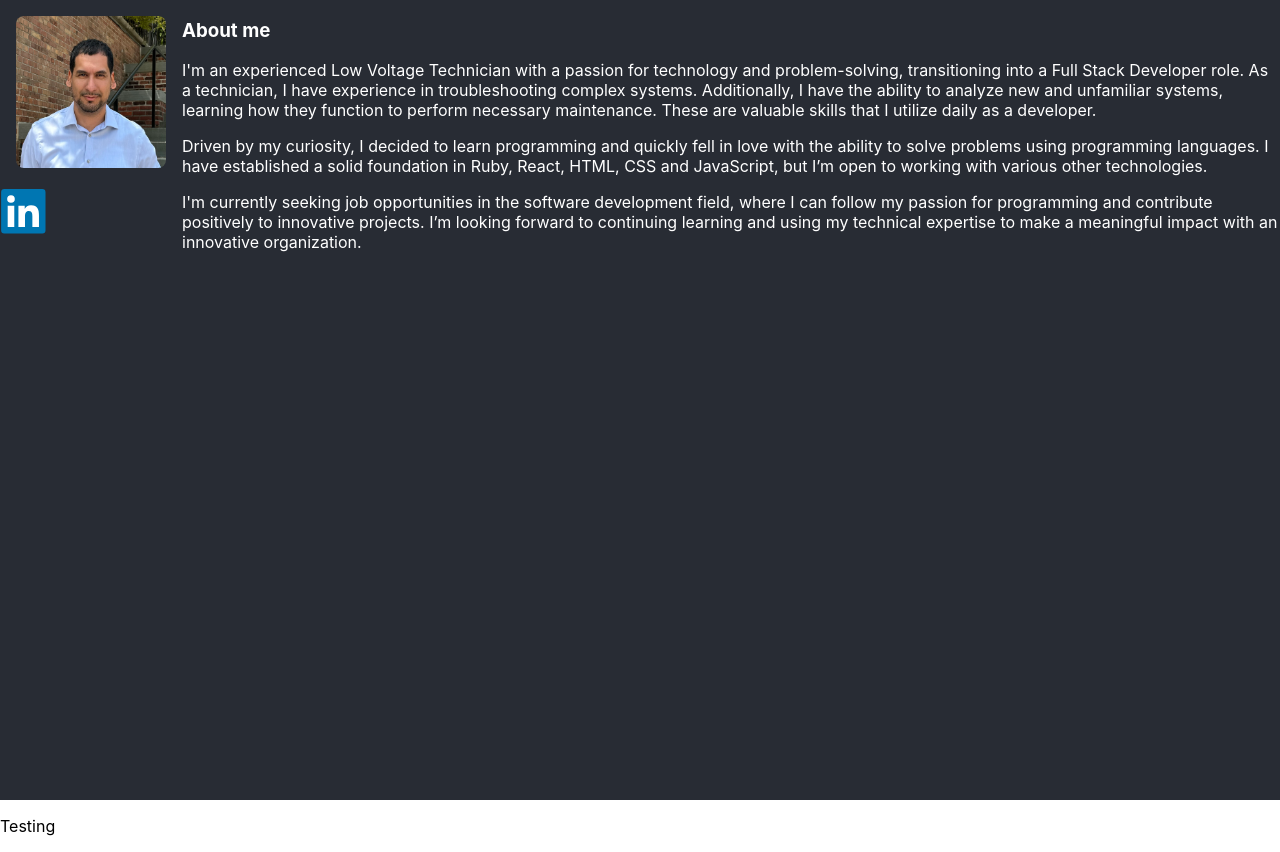
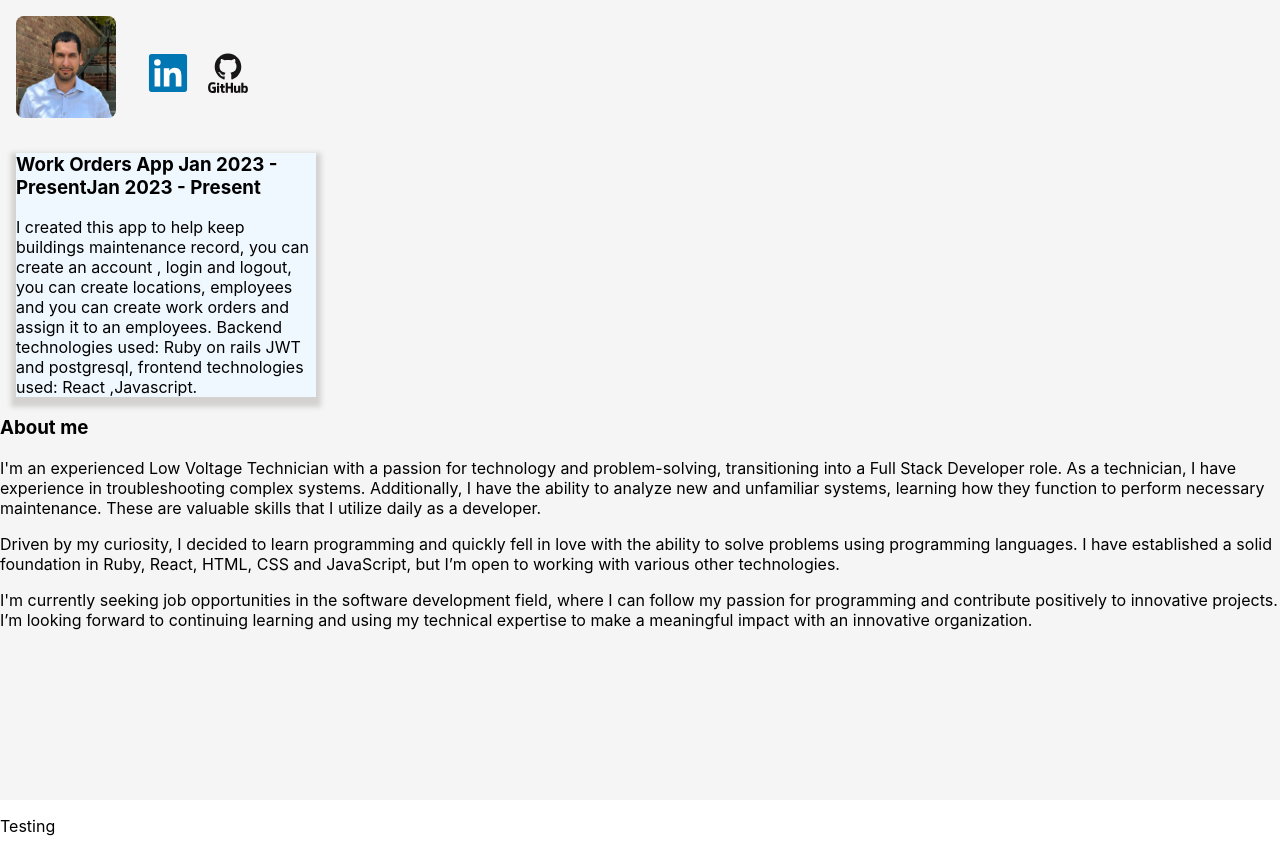
Before and after one commit to yarvinh/my-portfolio, a React (Create React App) app: page / in a window 1280 px wide. Built offline with nearby package versions, Linux system fonts and the light colour scheme.

Commit message:
create ProjectContainer component

```diff
--- a/src/App.css
+++ b/src/App.css
@@ -1,24 +1,57 @@
 
+body{
+  box-sizing: border-box;
+}
+.main-back-ground-color {
+  background-color: whitesmoke;
+  min-height: 100vh;
+  color: black;
 
-.main-back-ground-color {
-  background-color: #282c34;
-  min-height: 100vh;
-  /* display: flex; */
-  /* flex-direction: column; */
-  /* align-items: center; */
-  /* justify-content: center; */
-  /* font-size: calc(10px + 2vmin); */
-  color: white;
 }
 
 .profile-img{
-  width: 150px;
-  height: 152px;
+  width: 100px;
+  height: 102px;
   border-radius: .5rem;
   margin: 1rem;
 }
 
-.about-me{
+.nav-bar{
+  cursor: pointer;
   display: flex;
   flex-direction: row;
+  align-items: center;
 }
+
+
+
+.icons-container{
+  display: flex;
+  flex-direction: row;
+  align-items: center;
+
+}
+.icon-div{
+  width: 60px;
+  height: 60px;
+}
+
+.icons{
+  width: 40px;
+  height: 40px;
+  margin: 1rem;
+  transition: 0.4s;
+
+}
+
+.icons:hover{
+  width: 50px;
+  height: 50px;
+}
+
+.project{
+  width: 300px;
+  background-color:aliceblue;
+  margin: 1rem;
+  box-shadow: 0px 5px 5px 5px #d3d2d0;
+}
--- a/src/App.tsx
+++ b/src/App.tsx
@@ -1,28 +1,41 @@
 // import React from 'react';
-import {BrowserRouter, Routes, Route} from 'react-router-dom'
+import {BrowserRouter, Routes, Route, Link} from 'react-router-dom'
 import './App.css';
 import Home from './components/Home';
 import About from './components/about';
+import ProjectsContainer from './containers/ProjectsContainer';
 
 function App() {
   return (
       <BrowserRouter>
         <section className="main-back-ground-color">
-          <div className='about-me'>
-             <div>
-                <img src="profileimg.jpeg" className="profile-img" alt="my self in blue tshirt"/>
-                <svg viewBox="0 0 500 128" xmlns="http://www.w3.org/200/svg"><path d="m116 3h-104a8.91 8.91 0 0 0 -9 8.8v104.42a8.91 8.91 0 0 0 9 8.78h104a8.93 8.93 0 0 0 9-8.81v-104.42a8.93 8.93 0 0 0 -9-8.77z" fill="#0076b2"/><g fill="#fff"><path d="m21.06 48.73h18.11v58.27h-18.11zm9.06-29a10.5 10.5 0 1 1 -10.5 10.49 10.5 10.5 0 0 1 10.5-10.49"/><path d="m50.53 48.73h17.36v8h.24c2.42-4.58 8.32-9.41 17.13-9.41 18.34-.04 21.74 12.03 21.74 27.68v32h-18.11v-28.35c0-6.75-.12-15.44-9.41-15.44s-10.87 7.36-10.87 15v28.79h-18.08z"/></g></svg>
+          <nav className='nav-bar'>
+            <img src="profileimg.jpeg" className="profile-img" alt="my self in blue tshirt"/>
+            <div className="icons-container">
+              <Link to="https://www.linkedin.com/in/yarvin-hernandez-332572aa/" className="icon-div">
+                  <img src="linkedin-original.svg" className="icons" alt="Linkedin icon"/>
+              </Link>
+              <Link to="https://github.com/yarvinh" className="icon-div">
+                <img src="github-original-wordmark.svg" className="icons" alt="github icon"/>
+              </Link>
+            </div>
+          </nav>
 
-             </div>
-             <About/>
-          </div>
+          <section >
+            <ProjectsContainer/>
+            <About/>
+
+          </section>
+
 
         </section>
 
         <Routes>
            <Route path="/" element={<Home/>}/>
         </Routes>
+
       </BrowserRouter>
+
 
   );
 }
--- /dev/null
+++ b/src/containers/ProjectsContainer.tsx
@@ -0,0 +1,16 @@
+const ProjectsContainer = ()=>{
+    return (
+        <section className="project">
+            <h3>
+                Work Orders App
+                Jan 2023 - PresentJan 2023 - Present
+            </h3>
+             <p>
+
+                I created this app to help keep buildings maintenance record, you can create an account , login and logout, you can create locations, employees and you can create work orders and assign it to an employees. Backend technologies used: Ruby on rails JWT and postgresql, frontend technologies used: React ,Javascript.
+            </p>
+        </section>
+    )
+}
+
+export default ProjectsContainer
--- a/tsconfig.json
+++ b/tsconfig.json
@@ -16,7 +16,7 @@
     "module": "esnext",
     "moduleResolution": "node",
     "resolveJsonModule": true,
-    "isolatedModules": true,
+    "isolatedModules": false,
     "noEmit": true,
     "jsx": "react-jsx"
   },
```
Also changed, not shown: public/github-original-wordmark.svg (added), public/linkedin-original.svg (added).
